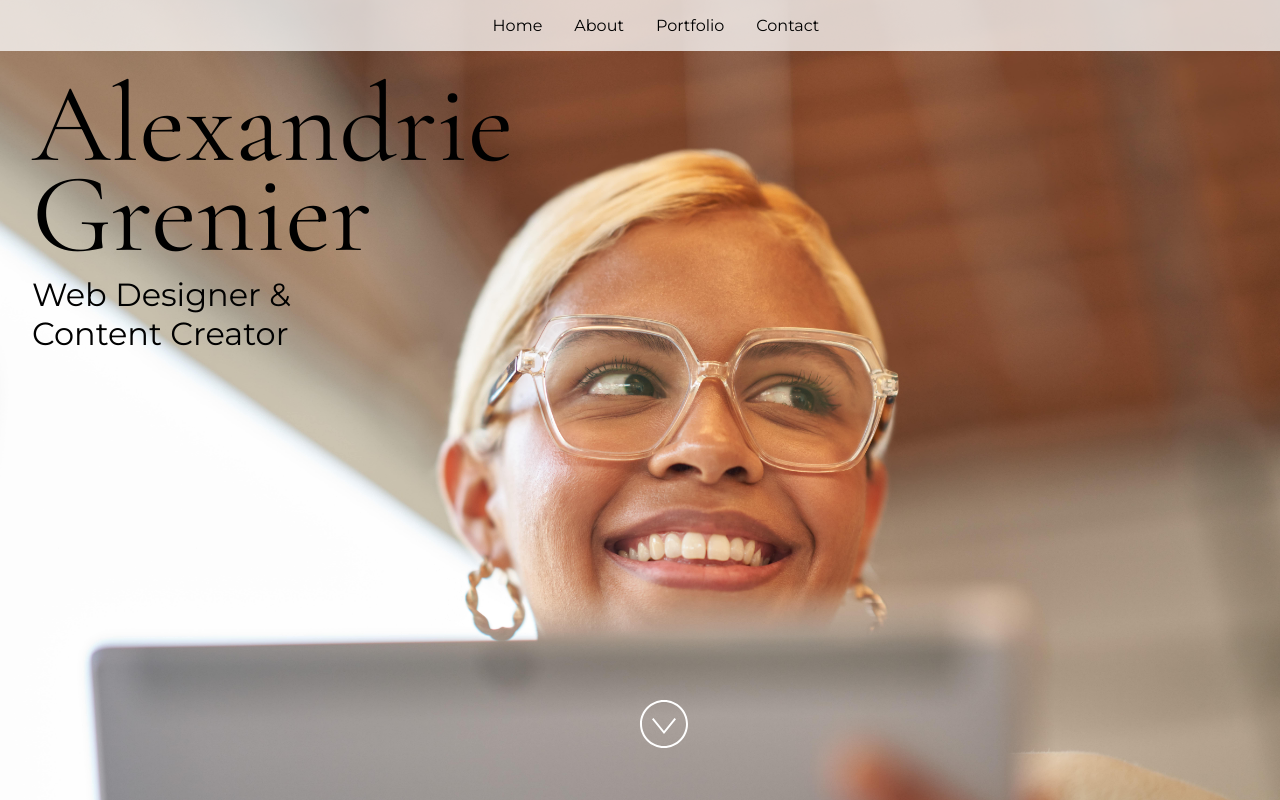
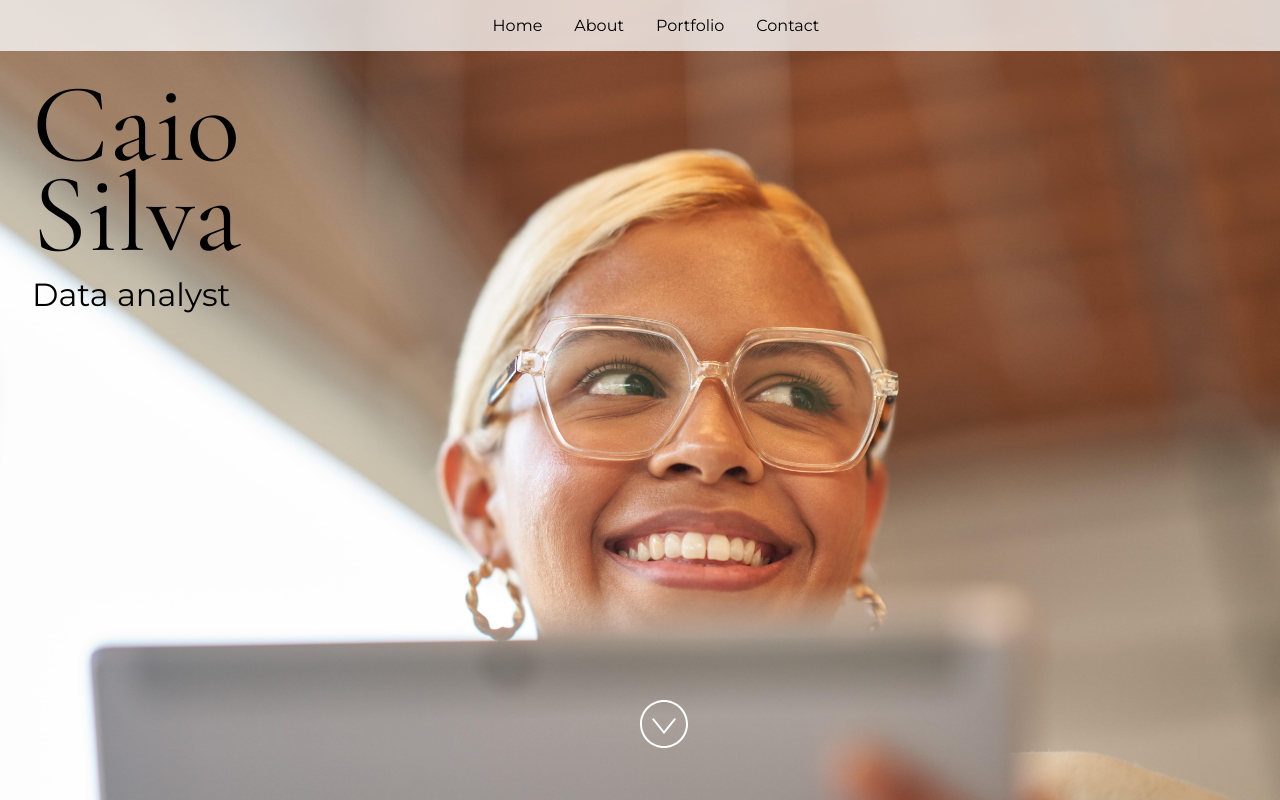
Before and after one commit to CaioEmanuelSilva/improved-barnacle, a React (Vite) app: page / in a window 1280 px wide. Built offline with nearby package versions, Linux system fonts and the light colour scheme.

Commit message:
Atualizar informações de contato do site

```diff
--- a/src/App.jsx
+++ b/src/App.jsx
@@ -24,15 +24,15 @@ import "./styles.css";
  * If you don't have one of the social sites listed, leave it as an empty string.
  */
 const siteProps = {
-  name: "Alexandrie Grenier",
-  title: "Web Designer & Content Creator",
-  email: "alex@example.com",
-  gitHub: "microsoft",
-  instagram: "microsoft",
-  linkedIn: "satyanadella",
+  name: "Caio Silva",
+  title: "Data analyst",
+  email: "caio.emnl.silva@gmail.com",
+  gitHub: "CaioEmanuelSilva",
+  instagram: "scaioemanuel",
+  linkedIn: "caio-emanuel-silva",
   medium: "",
-  twitter: "microsoft",
-  youTube: "Code",
+  twitter: "caio_silva00702",
+  youTube: "@Skyatteck00702",
 };
 
 const primaryColor = "#4E567E";
```
